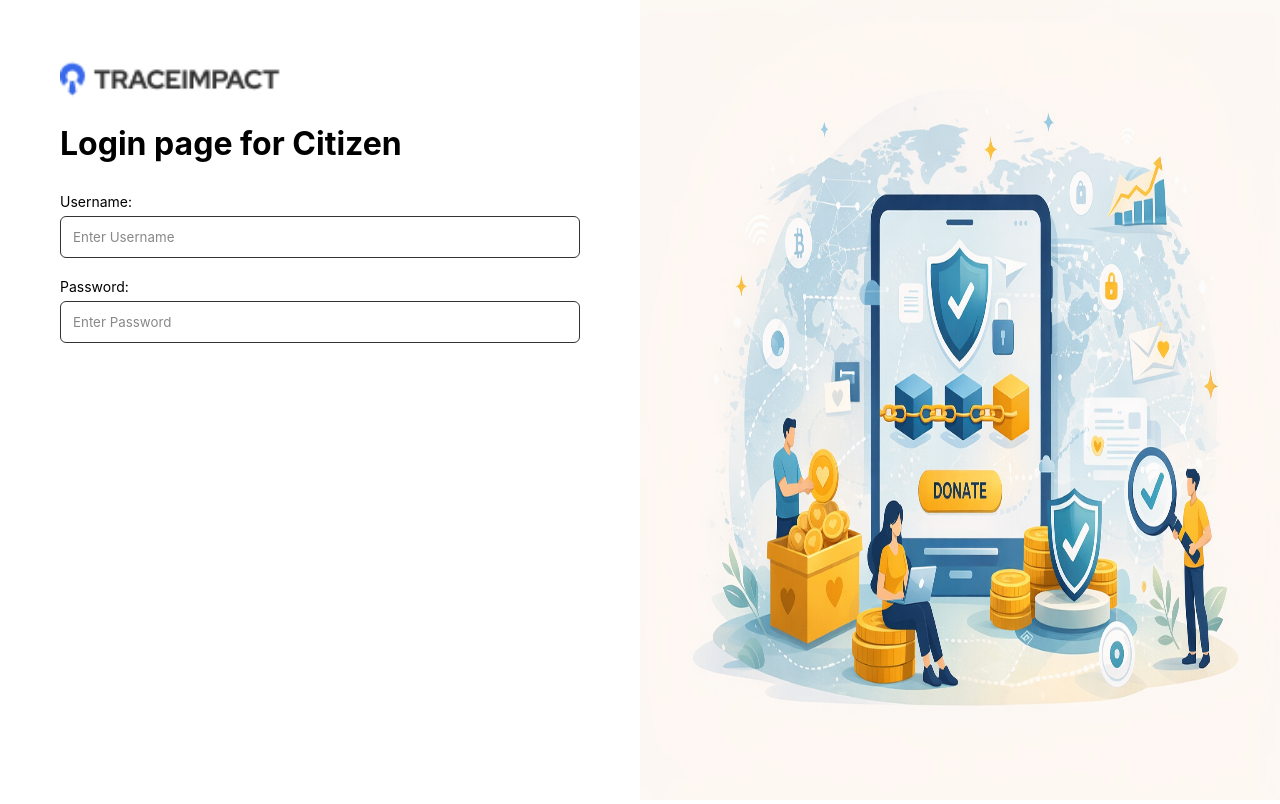
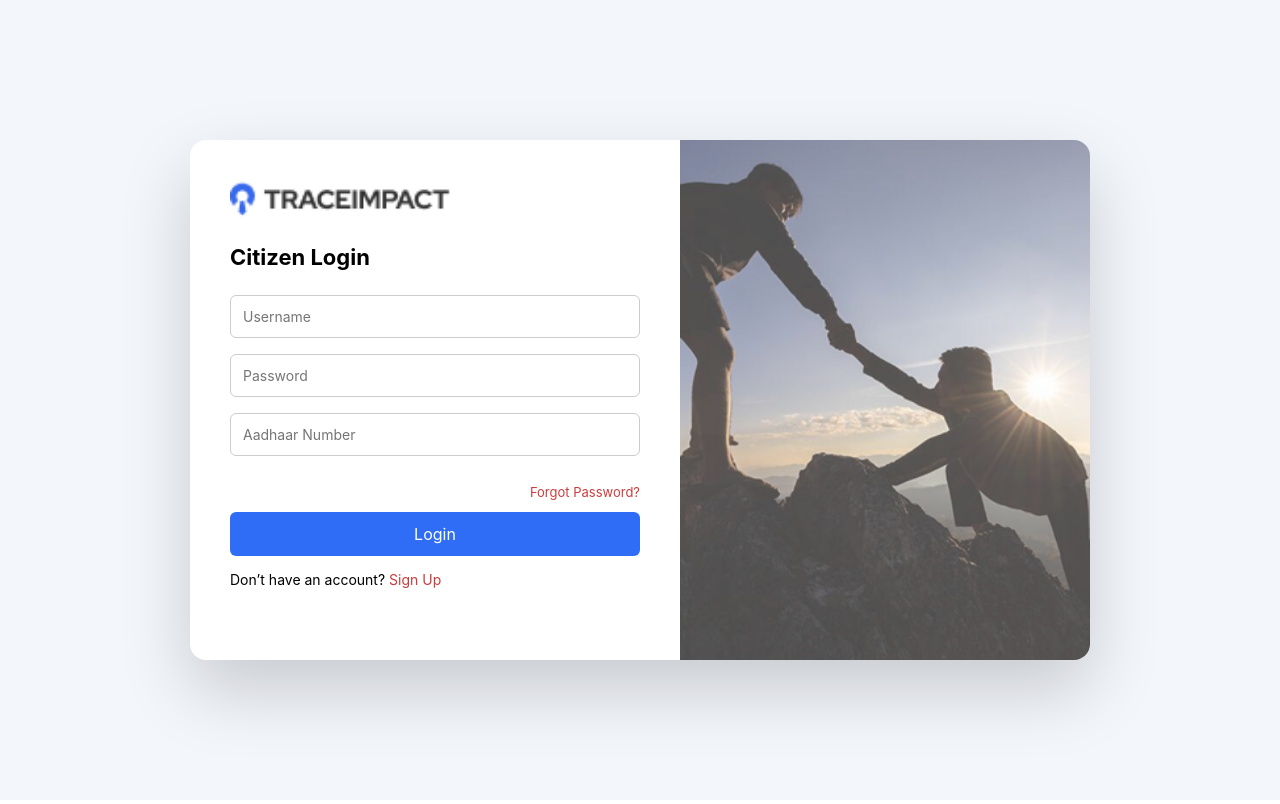
Before and after one commit to amanvaibhav162/TraceImpact, a React (Vite) app in the folder frontend/: page /LoginCitizen in a window 1280 px wide. Built offline with nearby package versions, Linux system fonts and the light colour scheme.

Commit message:
login citizen page ui added

```diff
--- a/frontend/src/pages/LoginCitizen.css
+++ b/frontend/src/pages/LoginCitizen.css
@@ -2,57 +2,112 @@
   margin: 0;
   padding: 0;
   box-sizing: border-box;
+  font-family: "Segoe UI", sans-serif;
 }
 
-.login-container {
+/* PAGE BACKGROUND */
+.login-page {
+  height: 100vh;
+  background: #f3f6fb;
   display: flex;
-  justify-content: start;
+  align-items: center;
+  justify-content: center;
 }
-.container {
-  width: 50%;
-  padding: 60px;
+
+/* CARD */
+.login-card {
+  width: 900px;
+  height: 520px;
+  background: white;
+  border-radius: 16px;
+  box-shadow: 0 30px 70px rgba(0, 0, 0, 0.18);
+  overflow: hidden;
 }
+
+/* SPLIT CARD */
+.split {
+  display: flex;
+}
+
+/* LEFT SIDE */
+.card-left {
+  flex: 1;
+  padding: 40px;
+}
+
+/* RIGHT SIDE */
+.card-right {
+  flex: 1;
+}
+
+.card-right img {
+  width: 100%;
+  height: 100%;
+  object-fit: cover;
+}
+
+/* LOGO */
 .header img {
   height: 40px;
   margin-bottom: 20px;
 }
 
-.container h1 {
-  margin-bottom: 30px;
+/* TITLE */
+.card-left h1 {
+  margin-bottom: 25px;
+  font-size: 22px;
 }
 
-.form p {
-  margin-bottom: 20px;
+/* INPUTS */
+.card-left input {
+  width: 100%;
+  padding: 12px;
+  margin-bottom: 16px;
+  border: 1px solid #ccc;
+  border-radius: 6px;
   font-size: 14px;
 }
 
-.form input {
-  width: 100%;
-  padding: 12px;
-  margin-top: 6px;
-  background: #ffffff;
-  border: 1px solid #333;
-  border-radius: 6px;
-  color: #000;
+.card-left input:focus {
   outline: none;
-}
-
-.form input::placeholder {
-  color: #888;
-}
-
-.form input:focus {
   border-color: #2f6df6;
 }
 
-/*IMAGE STYLING*/
-.image {
-  flex: 1;
-  height: 100vh;
+/* BUTTON */
+.login-button {
+  width: 100%;
+  padding: 12px;
+  background-color: #2f6df6;
+  color: white;
+  border: none;
+  border-radius: 6px;
+  font-size: 16px;
+  cursor: pointer;
 }
 
-.image img {
-  width: 100%;
-  height: 100%;
-  object-fit: fill;
+.login-button:hover {
+  background-color: #1c4ed8;
 }
+
+/* LINKS */
+.forgotpassword {
+  text-align: right;
+  margin: 12px 0;
+  font-size: 13px;
+}
+
+.forgotpassword a,
+.noaccount a {
+  color: #cd3b3b;
+  text-decoration: none;
+}
+
+.forgotpassword a:hover,
+.noaccount a:hover {
+  text-decoration: underline;
+}
+
+.noaccount {
+  margin-top: 15px;
+  font-size: 14px;
+}
--- a/frontend/src/pages/LoginCitizen.jsx
+++ b/frontend/src/pages/LoginCitizen.jsx
@@ -3,25 +3,35 @@ import { Link } from "react-router-dom";
 
 function LoginCitizen() {
   return (
-    <div className="login-container">
-      <div className="container">
-        <div className="header">
-          <img src="/logo.png" alt="Logo" />
+    <div className="login-page">
+      <div className="login-card split">
+        {/* LEFT – FORM */}
+        <div className="card-left">
+          <div className="header">
+            <img src="/logo.png" alt="Logo" />
+          </div>
+
+          <h1>Citizen Login</h1>
+
+          <input type="text" placeholder="Username" />
+          <input type="password" placeholder="Password" />
+          <input type="text" placeholder="Aadhaar Number" />
+
+          <p className="forgotpassword">
+            <Link to="/forgotpassword">Forgot Password?</Link>
+          </p>
+
+          <button className="login-button">Login</button>
+
+          <div className="noaccount">
+            Don’t have an account? <Link to="/signup">Sign Up</Link>
+          </div>
         </div>
-        <h1>Login page for Citizen</h1>
-        <div className="form">
-          <p>
-            Username:
-            <input type="text" placeholder="Enter Username" />
-          </p>
-          <p>
-            Password:
-            <input type="password" placeholder="Enter Password" />
-          </p>
+
+        {/* RIGHT – IMAGE */}
+        <div className="card-right">
+          <img src="/logincitizen.png" alt="Login visual" />
         </div>
-      </div>
-      <div className="image">
-        <img src="/Ourmission.png" alt="Login" />
       </div>
     </div>
   );
```
Also changed, not shown: frontend/public/logincitizen.png (added).
